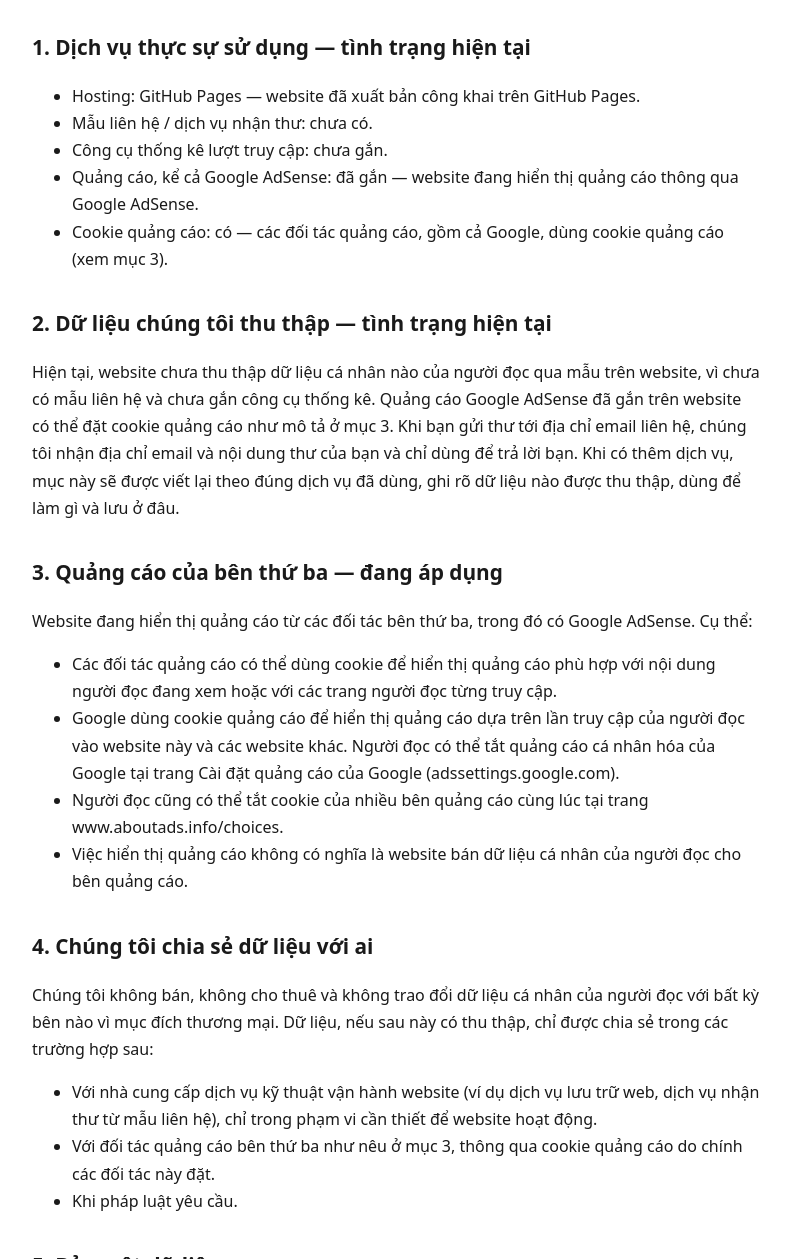
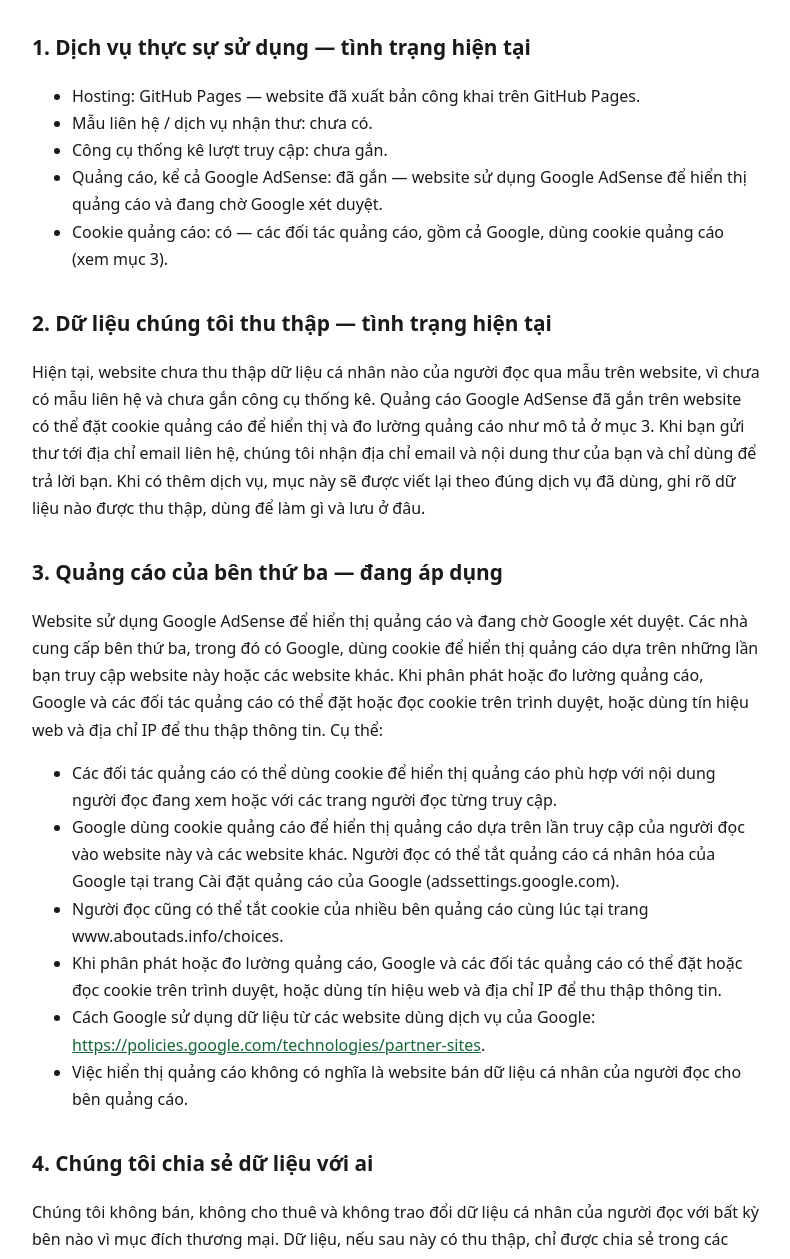
Before and after one commit to nguyentrungduc01092000-tech/hoc-tap, a plain HTML site: page chinh-sach-bao-mat/index.html in a window 1280 px wide. Shown: the part 286-1545 px from the top of the page, without its empty margins (244-1034 px from the left). Drawn offline with Linux system fonts and the light colour scheme.

Commit message:
Chinh sach bao mat v2: muc quang cao dung ban duyet (su dung AdSense, dang cho xet duyet, link partner-sites)

```diff
--- a/chinh-sach-bao-mat/index.html
+++ b/chinh-sach-bao-mat/index.html
@@ -21,17 +21,19 @@
 <li>Hosting: GitHub Pages — website đã xuất bản công khai trên GitHub Pages.</li>
 <li>Mẫu liên hệ / dịch vụ nhận thư: chưa có.</li>
 <li>Công cụ thống kê lượt truy cập: chưa gắn.</li>
-<li>Quảng cáo, kể cả Google AdSense: đã gắn — website đang hiển thị quảng cáo thông qua Google AdSense.</li>
+<li>Quảng cáo, kể cả Google AdSense: đã gắn — website sử dụng Google AdSense để hiển thị quảng cáo và đang chờ Google xét duyệt.</li>
 <li>Cookie quảng cáo: có — các đối tác quảng cáo, gồm cả Google, dùng cookie quảng cáo (xem mục 3).</li>
 </ul>
 <h2>2. Dữ liệu chúng tôi thu thập — tình trạng hiện tại</h2>
-<p>Hiện tại, website chưa thu thập dữ liệu cá nhân nào của người đọc qua mẫu trên website, vì chưa có mẫu liên hệ và chưa gắn công cụ thống kê. Quảng cáo Google AdSense đã gắn trên website có thể đặt cookie quảng cáo như mô tả ở mục 3. Khi bạn gửi thư tới địa chỉ email liên hệ, chúng tôi nhận địa chỉ email và nội dung thư của bạn và chỉ dùng để trả lời bạn. Khi có thêm dịch vụ, mục này sẽ được viết lại theo đúng dịch vụ đã dùng, ghi rõ dữ liệu nào được thu thập, dùng để làm gì và lưu ở đâu.</p>
+<p>Hiện tại, website chưa thu thập dữ liệu cá nhân nào của người đọc qua mẫu trên website, vì chưa có mẫu liên hệ và chưa gắn công cụ thống kê. Quảng cáo Google AdSense đã gắn trên website có thể đặt cookie quảng cáo để hiển thị và đo lường quảng cáo như mô tả ở mục 3. Khi bạn gửi thư tới địa chỉ email liên hệ, chúng tôi nhận địa chỉ email và nội dung thư của bạn và chỉ dùng để trả lời bạn. Khi có thêm dịch vụ, mục này sẽ được viết lại theo đúng dịch vụ đã dùng, ghi rõ dữ liệu nào được thu thập, dùng để làm gì và lưu ở đâu.</p>
 <h2>3. Quảng cáo của bên thứ ba — đang áp dụng</h2>
-<p>Website đang hiển thị quảng cáo từ các đối tác bên thứ ba, trong đó có Google AdSense. Cụ thể:</p>
+<p>Website sử dụng Google AdSense để hiển thị quảng cáo và đang chờ Google xét duyệt. Các nhà cung cấp bên thứ ba, trong đó có Google, dùng cookie để hiển thị quảng cáo dựa trên những lần bạn truy cập website này hoặc các website khác. Khi phân phát hoặc đo lường quảng cáo, Google và các đối tác quảng cáo có thể đặt hoặc đọc cookie trên trình duyệt, hoặc dùng tín hiệu web và địa chỉ IP để thu thập thông tin. Cụ thể:</p>
 <ul>
 <li>Các đối tác quảng cáo có thể dùng cookie để hiển thị quảng cáo phù hợp với nội dung người đọc đang xem hoặc với các trang người đọc từng truy cập.</li>
 <li>Google dùng cookie quảng cáo để hiển thị quảng cáo dựa trên lần truy cập của người đọc vào website này và các website khác. Người đọc có thể tắt quảng cáo cá nhân hóa của Google tại trang Cài đặt quảng cáo của Google (adssettings.google.com).</li>
 <li>Người đọc cũng có thể tắt cookie của nhiều bên quảng cáo cùng lúc tại trang www.aboutads.info/choices.</li>
+<li>Khi phân phát hoặc đo lường quảng cáo, Google và các đối tác quảng cáo có thể đặt hoặc đọc cookie trên trình duyệt, hoặc dùng tín hiệu web và địa chỉ IP để thu thập thông tin.</li>
+<li>Cách Google sử dụng dữ liệu từ các website dùng dịch vụ của Google: <a href="https://policies.google.com/technologies/partner-sites">https://policies.google.com/technologies/partner-sites</a>.</li>
 <li>Việc hiển thị quảng cáo không có nghĩa là website bán dữ liệu cá nhân của người đọc cho bên quảng cáo.</li>
 </ul>
 <h2>4. Chúng tôi chia sẻ dữ liệu với ai</h2>
```
